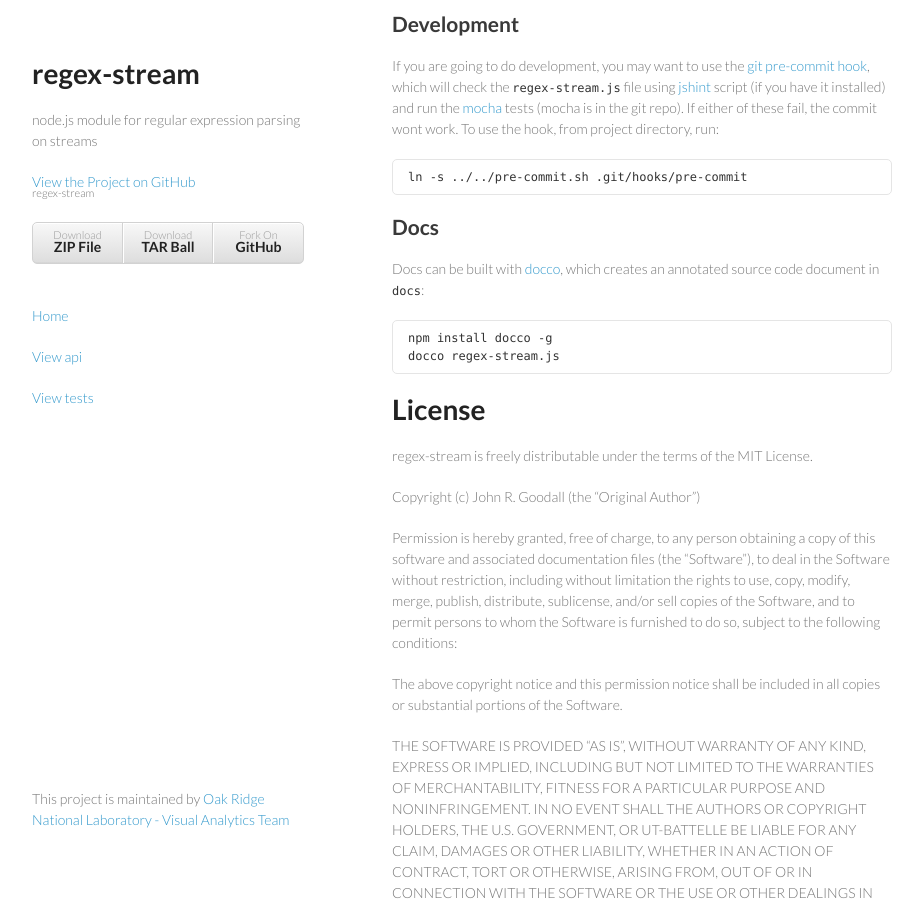
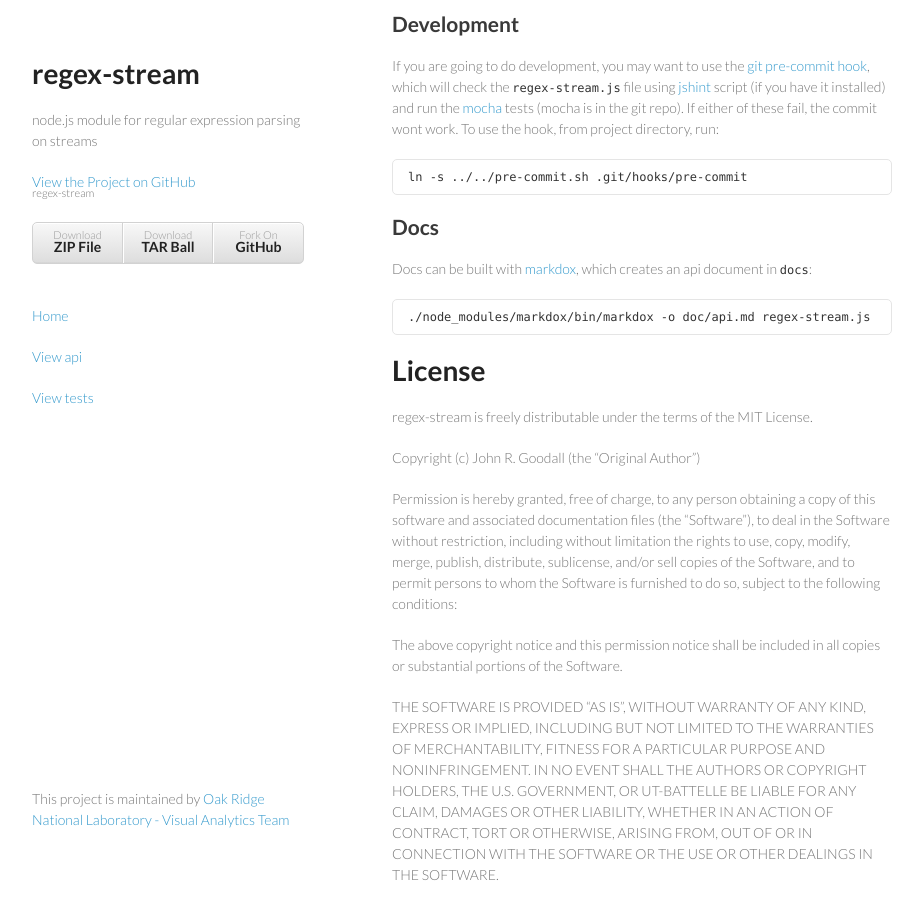
Before and after one commit to ornl-sava/regex-stream, a Jekyll site: the page built from site/index.md, in a window 1280 px wide and 900 px high, scrolled down 1210 px. Shown: the whole window, without its empty margins (178-1101 px from the left). Built offline with Jekyll 4.4.1, drawn with Linux system fonts in a browser that asks for light colours; Markdown is read by kramdown in place of the engine named in the settings.

Commit message:
updated for building api doc

```diff
--- a/site/index.md
+++ b/site/index.md
@@ -63,10 +63,9 @@
 
 ## Docs
 
-Docs can be built with [docco](http://jashkenas.github.com/docco/), which creates an annotated source code document in `docs`:
+Docs can be built with [markdox](http://cbou.github.com/markdox/), which creates an api document in `docs`:
 
-    npm install docco -g
-    docco regex-stream.js
+    ./node_modules/markdox/bin/markdox -o doc/api.md regex-stream.js
 
 
 # License
```
Also changed, not shown: README.md.
